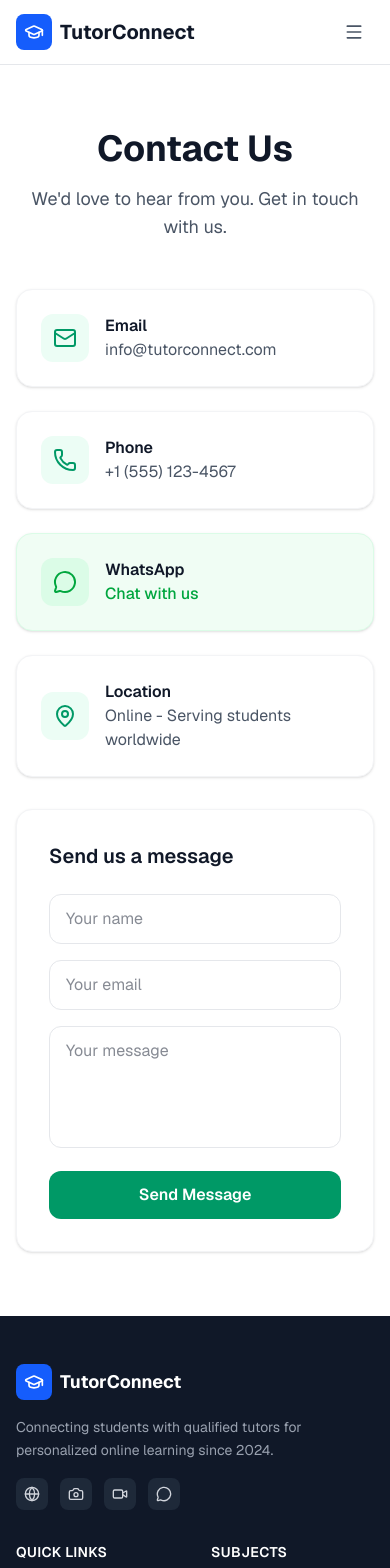
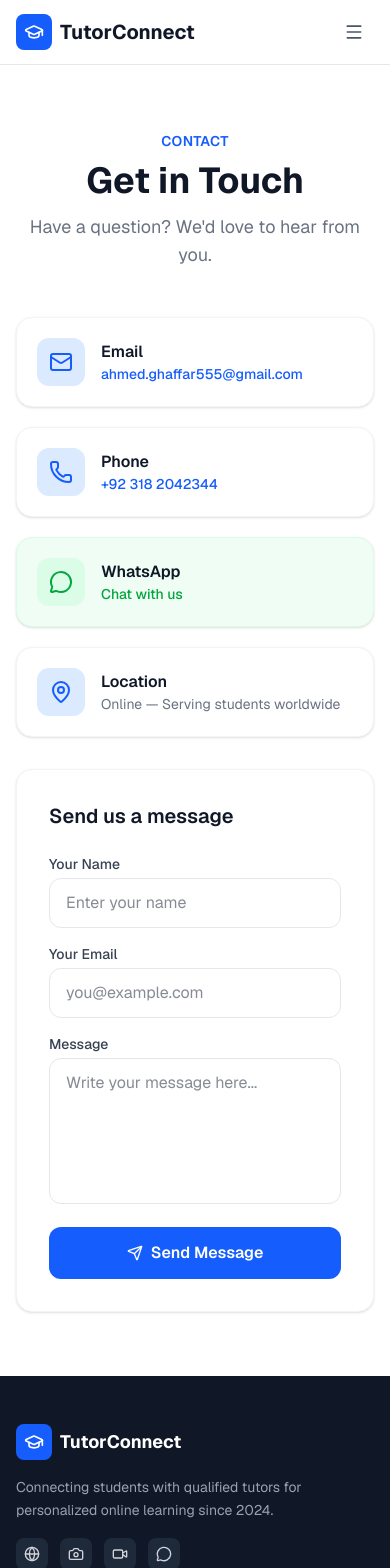
Before and after one commit to ahmedghaffar5/tutorconnect, a Next.js app: page /contact in a window 390 px wide. Shown: the top 1568 px of the page. Built offline with nearby package versions, Linux system fonts and the light colour scheme; no server answers.

Commit message:
Update contact page with email/phone, add contact form API with DB storage

```diff
--- /dev/null
+++ b/src/app/api/contact/route.ts
@@ -0,0 +1,28 @@
+import { NextResponse } from "next/server";
+import { createAdminClient } from "@/lib/supabase/admin";
+
+export async function POST(request: Request) {
+  try {
+    const { name, email, message } = await request.json();
+
+    if (!name || !email || !message) {
+      return NextResponse.json({ error: "All fields are required" }, { status: 400 });
+    }
+
+    const supabase = createAdminClient();
+
+    const { error } = await supabase.from("contact_messages").insert({
+      name,
+      email,
+      message,
+    });
+
+    if (error) {
+      return NextResponse.json({ error: error.message }, { status: 500 });
+    }
+
+    return NextResponse.json({ success: true });
+  } catch {
+    return NextResponse.json({ error: "Internal server error" }, { status: 500 });
+  }
+}
--- a/src/app/contact/page.tsx
+++ b/src/app/contact/page.tsx
@@ -1,95 +1,149 @@
 "use client";
 
-import { Mail, Phone, MessageCircle, MapPin } from "lucide-react";
+import { useState } from "react";
+import { Mail, Phone, MessageCircle, MapPin, Send, CheckCircle } from "lucide-react";
+import toast from "react-hot-toast";
 
 export default function ContactPage() {
+  const [form, setForm] = useState({ name: "", email: "", message: "" });
+  const [loading, setLoading] = useState(false);
+  const [sent, setSent] = useState(false);
+
+  const handleSubmit = async (e: React.FormEvent) => {
+    e.preventDefault();
+    setLoading(true);
+
+    const res = await fetch("/api/contact", {
+      method: "POST",
+      headers: { "Content-Type": "application/json" },
+      body: JSON.stringify(form),
+    });
+
+    const data = await res.json();
+
+    if (!res.ok) {
+      toast.error(data.error || "Failed to send message");
+      setLoading(false);
+      return;
+    }
+
+    toast.success("Message sent! We'll get back to you soon.");
+    setSent(true);
+  };
+
+  if (sent) {
+    return (
+      <div className="py-20">
+        <div className="max-w-lg mx-auto px-4 text-center">
+          <div className="w-16 h-16 bg-green-100 rounded-full flex items-center justify-center mx-auto mb-6">
+            <CheckCircle className="h-8 w-8 text-green-600" />
+          </div>
+          <h1 className="text-3xl font-bold text-gray-900">Thank You!</h1>
+          <p className="mt-3 text-gray-500">Your message has been received. We'll respond within 24 hours.</p>
+          <button onClick={() => setSent(false)} className="mt-6 text-blue-600 font-medium hover:underline">
+            Send another message
+          </button>
+        </div>
+      </div>
+    );
+  }
+
   return (
     <div className="py-16">
       <div className="max-w-4xl mx-auto px-4 sm:px-6 lg:px-8">
         <div className="text-center mb-12">
-          <h1 className="text-4xl font-bold text-gray-900">Contact Us</h1>
-          <p className="mt-4 text-gray-600 text-lg">
-            We&apos;d love to hear from you. Get in touch with us.
+          <span className="text-blue-600 font-semibold text-sm tracking-wide uppercase">Contact</span>
+          <h1 className="text-4xl font-bold text-gray-900 mt-2">Get in Touch</h1>
+          <p className="mt-3 text-gray-500 text-lg">
+            Have a question? We&apos;d love to hear from you.
           </p>
         </div>
 
         <div className="grid grid-cols-1 md:grid-cols-2 gap-8">
-          <div className="space-y-6">
-            <div className="flex items-center gap-4 p-6 bg-white rounded-2xl border border-gray-100 shadow-sm">
-              <div className="w-12 h-12 bg-emerald-50 rounded-xl flex items-center justify-center flex-shrink-0">
-                <Mail className="h-6 w-6 text-emerald-600" />
+          <div className="space-y-5">
+            <a href="mailto:ahmed.ghaffar555@gmail.com" className="flex items-center gap-4 p-5 bg-white rounded-2xl border border-gray-100 shadow-sm hover:border-blue-100 hover:shadow-md transition-all">
+              <div className="w-12 h-12 bg-blue-100 rounded-xl flex items-center justify-center flex-shrink-0">
+                <Mail className="h-6 w-6 text-blue-600" />
               </div>
               <div>
                 <h3 className="font-semibold text-gray-900">Email</h3>
-                <p className="text-gray-600">info@tutorconnect.com</p>
+                <p className="text-blue-600 font-medium text-sm">ahmed.ghaffar555@gmail.com</p>
               </div>
-            </div>
+            </a>
 
-            <div className="flex items-center gap-4 p-6 bg-white rounded-2xl border border-gray-100 shadow-sm">
-              <div className="w-12 h-12 bg-emerald-50 rounded-xl flex items-center justify-center flex-shrink-0">
-                <Phone className="h-6 w-6 text-emerald-600" />
+            <a href="tel:+923182042344" className="flex items-center gap-4 p-5 bg-white rounded-2xl border border-gray-100 shadow-sm hover:border-blue-100 hover:shadow-md transition-all">
+              <div className="w-12 h-12 bg-blue-100 rounded-xl flex items-center justify-center flex-shrink-0">
+                <Phone className="h-6 w-6 text-blue-600" />
               </div>
               <div>
                 <h3 className="font-semibold text-gray-900">Phone</h3>
-                <p className="text-gray-600">+1 (555) 123-4567</p>
+                <p className="text-blue-600 font-medium text-sm">+92 318 2042344</p>
               </div>
-            </div>
+            </a>
 
-            <a
-              href="https://wa.me/15551234567"
-              target="_blank"
-              rel="noopener noreferrer"
-              className="flex items-center gap-4 p-6 bg-green-50 rounded-2xl border border-green-100 shadow-sm hover:bg-green-100 transition-colors"
-            >
+            <a href="https://wa.me/923182042344" target="_blank" rel="noopener noreferrer" className="flex items-center gap-4 p-5 bg-green-50 rounded-2xl border border-green-100 shadow-sm hover:bg-green-100 hover:shadow-md transition-all">
               <div className="w-12 h-12 bg-green-100 rounded-xl flex items-center justify-center flex-shrink-0">
                 <MessageCircle className="h-6 w-6 text-green-600" />
               </div>
               <div>
                 <h3 className="font-semibold text-gray-900">WhatsApp</h3>
-                <p className="text-green-600 font-medium">Chat with us</p>
+                <p className="text-green-600 font-medium text-sm">Chat with us</p>
               </div>
             </a>
 
-            <div className="flex items-center gap-4 p-6 bg-white rounded-2xl border border-gray-100 shadow-sm">
-              <div className="w-12 h-12 bg-emerald-50 rounded-xl flex items-center justify-center flex-shrink-0">
-                <MapPin className="h-6 w-6 text-emerald-600" />
+            <div className="flex items-center gap-4 p-5 bg-white rounded-2xl border border-gray-100 shadow-sm">
+              <div className="w-12 h-12 bg-blue-100 rounded-xl flex items-center justify-center flex-shrink-0">
+                <MapPin className="h-6 w-6 text-blue-600" />
               </div>
               <div>
                 <h3 className="font-semibold text-gray-900">Location</h3>
-                <p className="text-gray-600">Online - Serving students worldwide</p>
+                <p className="text-gray-500 text-sm">Online — Serving students worldwide</p>
               </div>
             </div>
           </div>
 
           <div className="bg-white rounded-2xl border border-gray-100 shadow-sm p-8">
             <h2 className="text-xl font-semibold text-gray-900 mb-6">Send us a message</h2>
-            <form className="space-y-4" onSubmit={(e) => e.preventDefault()}>
+            <form onSubmit={handleSubmit} className="space-y-4">
               <div>
+                <label className="block text-sm font-medium text-gray-700 mb-1">Your Name</label>
                 <input
                   type="text"
-                  placeholder="Your name"
-                  className="w-full px-4 py-3 rounded-xl border border-gray-200 focus:border-emerald-500 focus:ring-2 focus:ring-emerald-200 outline-none"
+                  value={form.name}
+                  onChange={(e) => setForm({ ...form, name: e.target.value })}
+                  placeholder="Enter your name"
+                  required
+                  className="w-full px-4 py-3 rounded-xl border border-gray-200 focus:border-blue-500 focus:ring-2 focus:ring-blue-200 outline-none"
                 />
               </div>
               <div>
+                <label className="block text-sm font-medium text-gray-700 mb-1">Your Email</label>
                 <input
                   type="email"
-                  placeholder="Your email"
-                  className="w-full px-4 py-3 rounded-xl border border-gray-200 focus:border-emerald-500 focus:ring-2 focus:ring-emerald-200 outline-none"
+                  value={form.email}
+                  onChange={(e) => setForm({ ...form, email: e.target.value })}
+                  placeholder="you@example.com"
+                  required
+                  className="w-full px-4 py-3 rounded-xl border border-gray-200 focus:border-blue-500 focus:ring-2 focus:ring-blue-200 outline-none"
                 />
               </div>
               <div>
+                <label className="block text-sm font-medium text-gray-700 mb-1">Message</label>
                 <textarea
-                  rows={4}
-                  placeholder="Your message"
-                  className="w-full px-4 py-3 rounded-xl border border-gray-200 focus:border-emerald-500 focus:ring-2 focus:ring-emerald-200 outline-none resize-none"
+                  value={form.message}
+                  onChange={(e) => setForm({ ...form, message: e.target.value })}
+                  rows={5}
+                  placeholder="Write your message here..."
+                  required
+                  className="w-full px-4 py-3 rounded-xl border border-gray-200 focus:border-blue-500 focus:ring-2 focus:ring-blue-200 outline-none resize-none"
                 />
               </div>
               <button
                 type="submit"
-                className="w-full bg-emerald-600 text-white py-3 rounded-xl font-semibold hover:bg-emerald-700 transition-colors"
+                disabled={loading}
+                className="w-full bg-blue-600 text-white py-3.5 rounded-xl font-semibold hover:bg-blue-700 transition-colors disabled:opacity-50 flex items-center justify-center gap-2"
               >
-                Send Message
+                {loading ? "Sending..." : <><Send className="h-4 w-4" /> Send Message</>}
               </button>
             </form>
           </div>
```
Also changed, not shown: 1 other file (tests, documents, lock files or other folders).
